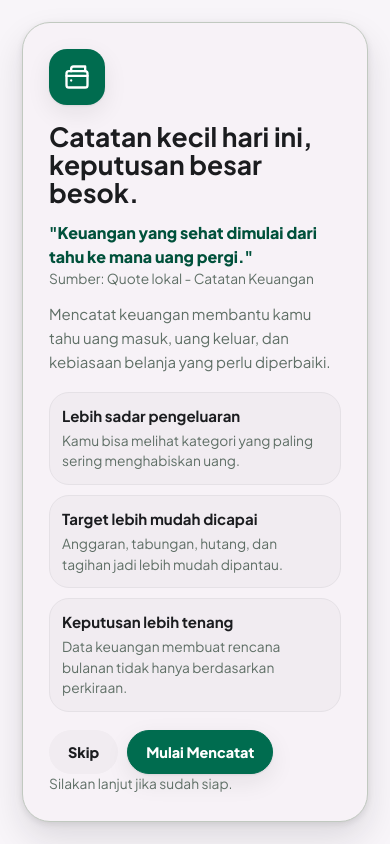
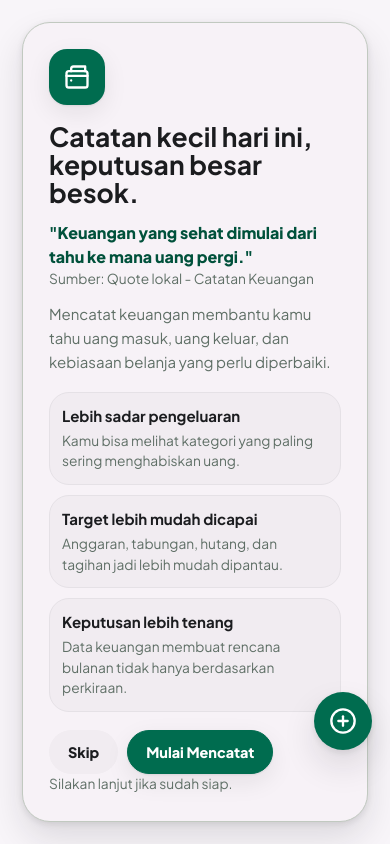
Before and after one commit to egarifs/dompetkita, a website: page index.html in a window 390 px wide. Drawn offline with nearby package versions, Linux system fonts and the light colour scheme.

Commit message:
Show transaction FAB on mobile

```diff
--- a/styles.css
+++ b/styles.css
@@ -2342,6 +2342,11 @@
       }
 
       @media (max-width: 820px) {
+        .mobile-fab {
+          display: grid;
+          place-items: center;
+        }
+
         .app-shell {
           grid-template-columns: 1fr;
         }
```
